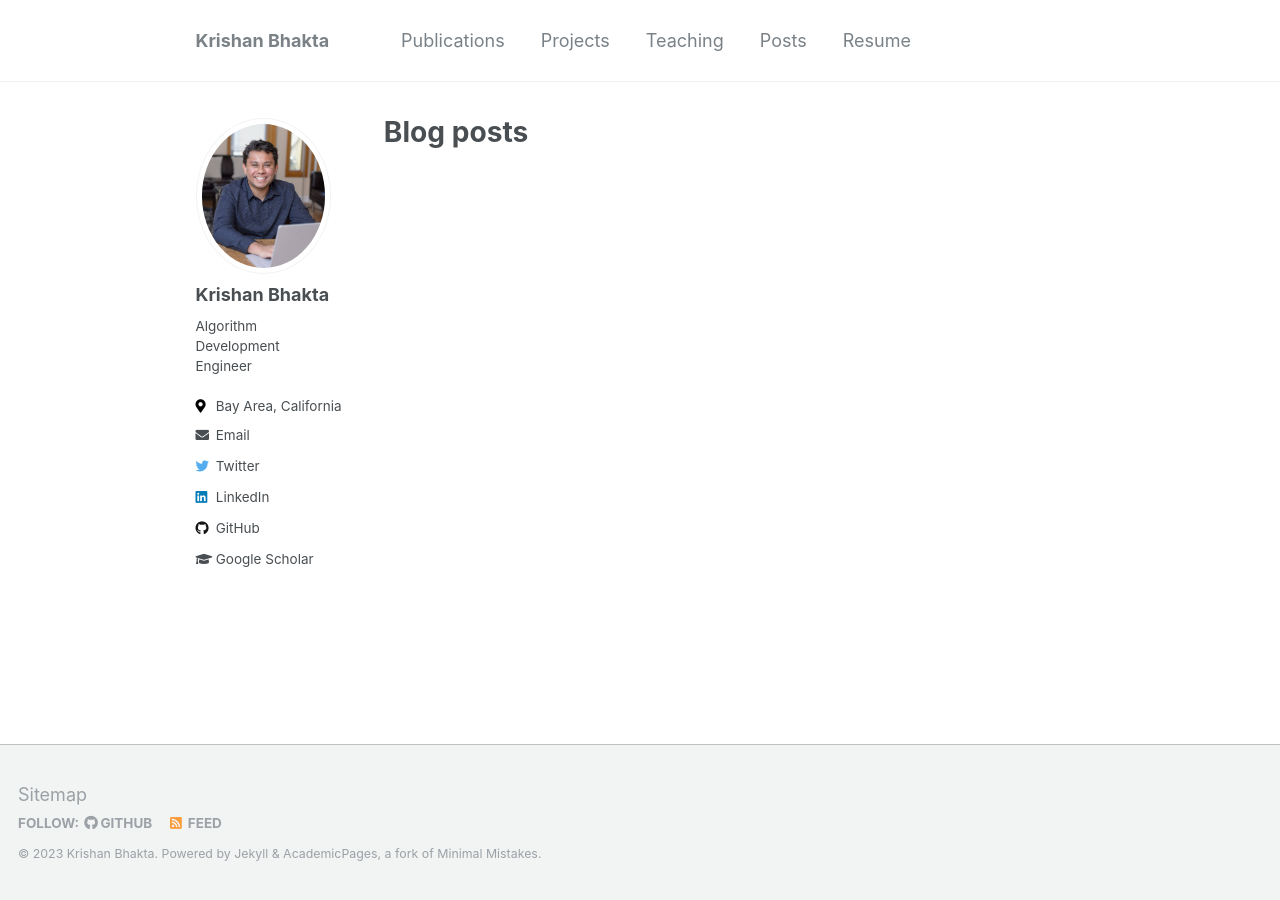
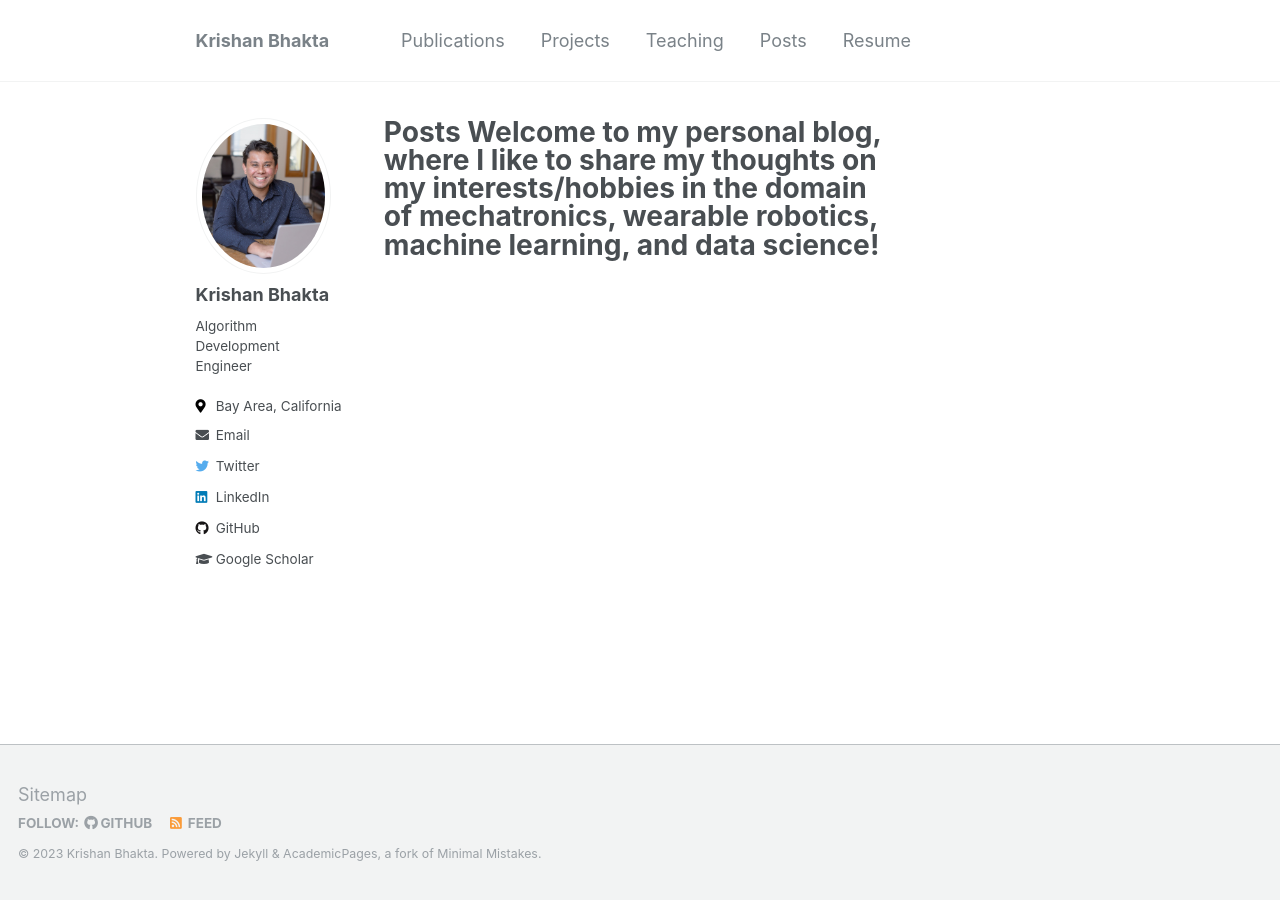
Before and after one commit to nicksheerin/nick_sheerin, a Jekyll site: the page built from _pages/posts.html, in a window 1280 px wide. Built offline with Jekyll 4.4.1, drawn with Linux system fonts in a browser that asks for light colours.

Commit message:
modify intent md and start modifying post section

```diff
--- a/_pages/posts.html
+++ b/_pages/posts.html
@@ -1,7 +1,9 @@
 ---
 layout: archive
 permalink: /posts/
-title: "Blog posts"
+title: "Posts
+Welcome to my personal blog, where I like to share my thoughts on my interests/hobbies in the domain of mechatronics, wearable robotics, machine learning, and data science!
+"
 author_profile: true
 header:
   og_image: "posts/spatial-sql/gadm_wkt_filter_buffer-1.png"
```
Also changed, not shown: _projects/intent.md (+2 -1 lines).
